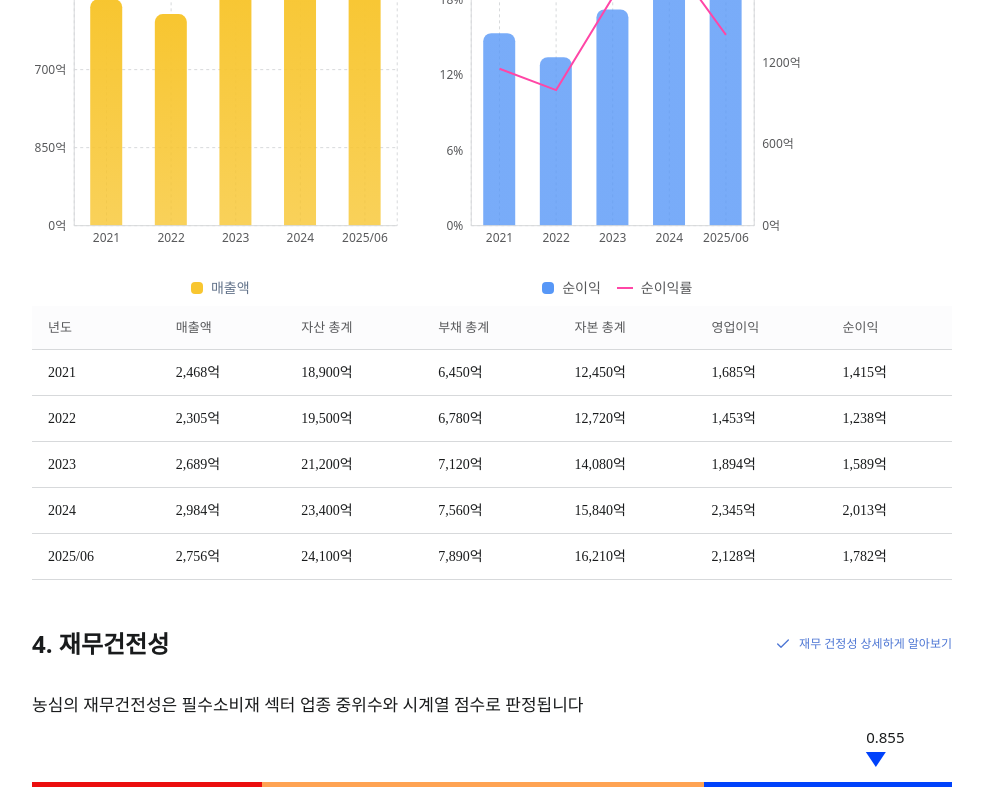
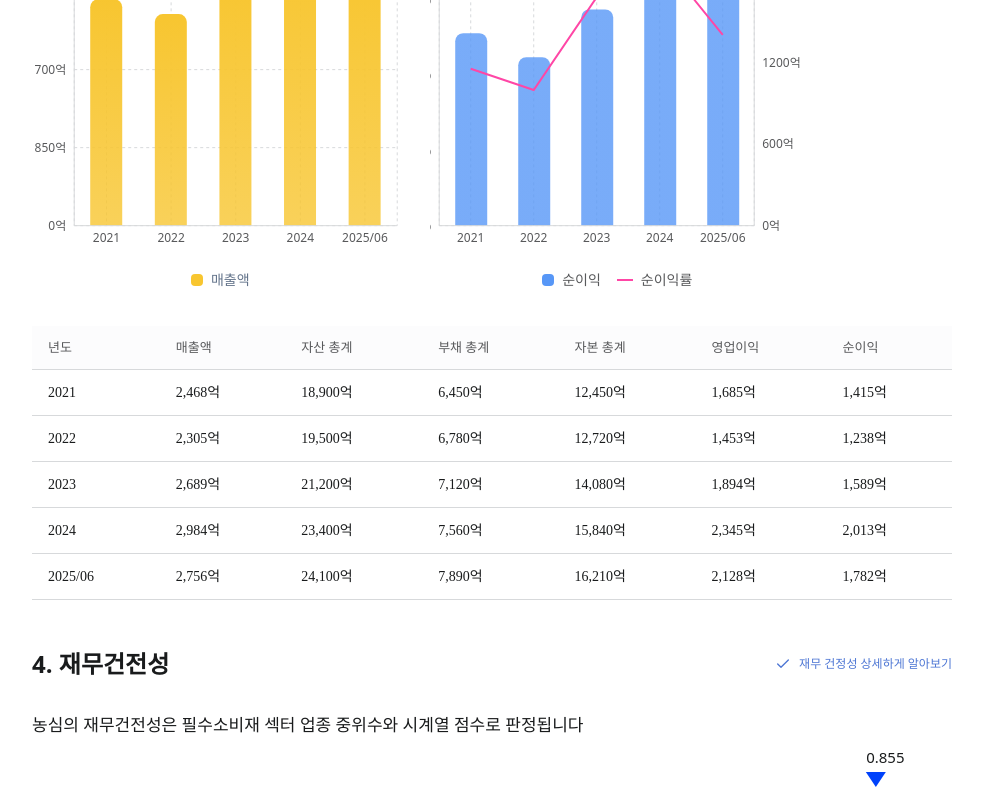
Before and after one commit to Fire-ants-never-die/PB.ai_Web, a React (Vite) app in the folder PB.ai/: page /company in a window 1280 px wide. Shown: the part 1237-2034 px from the top of the page, without its empty margins (292-1275 px from the left). Built offline with nearby package versions, Linux system fonts and the light colour scheme.

Commit message:
여백 조절

```diff
--- a/PB.ai/src/components/charts/NetIncomeChart.tsx
+++ b/PB.ai/src/components/charts/NetIncomeChart.tsx
@@ -110,7 +110,7 @@ function CustomTooltip({ active, payload }: any) {
 // 커스텀 범례
 function CustomLegend() {
   return (
-    <div className="flex items-center justify-center gap-4 mt-4">
+    <div className="flex items-center justify-center gap-4 mb-4">
       <div className="flex items-center gap-2">
         <div className="h-3 w-3 rounded-sm bg-[#5797F7]" />
         <span className="text-sm text-[#58595B]">순이익</span>
@@ -189,7 +189,7 @@ export function NetIncomeChart({ data, className }: NetIncomeChartProps) {
           {/* 왼쪽 Y축 - 순이익률 */}
           <YAxis
             yAxisId="left"
-            width={40}
+            width={8}
             tickFormatter={leftYAxisTickFormatter}
             tick={{ fill: '#58595B', fontSize: 12 }}
             tickLine={false}
@@ -239,7 +239,9 @@ export function NetIncomeChart({ data, className }: NetIncomeChartProps) {
         </ComposedChart>
       </ResponsiveContainer>
 
-      <CustomLegend />
+      <div className="mt-2">
+        <CustomLegend />
+      </div>
     </div>
   );
 }
--- a/PB.ai/src/components/charts/RevenueChart.tsx
+++ b/PB.ai/src/components/charts/RevenueChart.tsx
@@ -167,7 +167,7 @@ export function RevenueChart({ data, className }: RevenueChartProps) {
       </ResponsiveContainer>
 
       {/* 범례 */}
-      <div className="mt-4 flex items-center justify-center gap-2">
+      <div className="mt-2 flex items-center justify-center gap-2">
         <div
           className="h-3 w-3 rounded-sm"
           style={{ backgroundColor: 'hsl(var(--graph-yellow))' }}
--- a/PB.ai/src/pages/CompanyOverview.tsx
+++ b/PB.ai/src/pages/CompanyOverview.tsx
@@ -126,7 +126,7 @@ const CompanyOverview = () => {
               </div>
 
               {/* 재무 데이터 표 */}
-              <div className="mt-1">
+              <div className="mt-6">
                 <FinancialDataTable data={financialTableData} />
               </div>
             </div>
```
